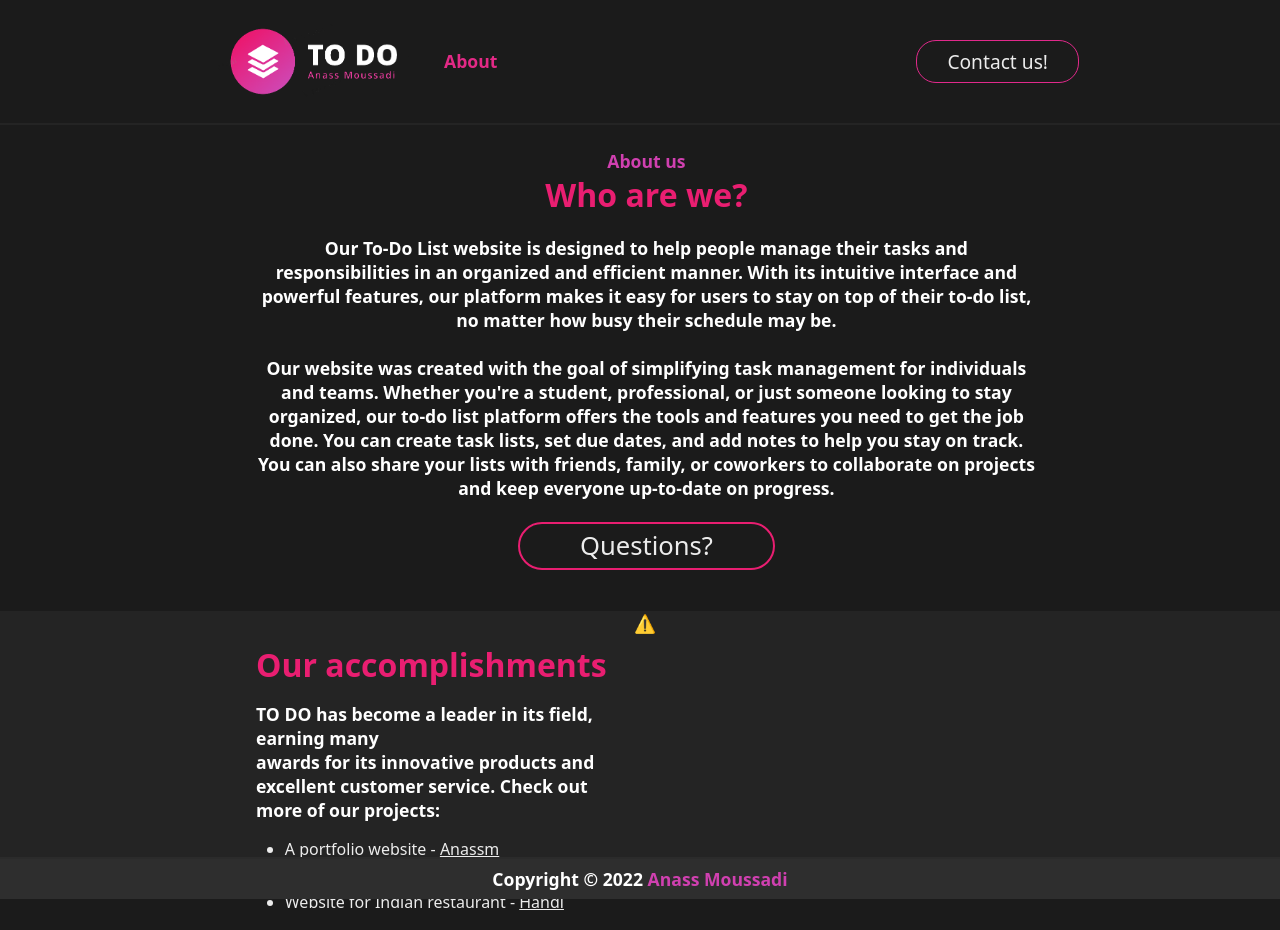
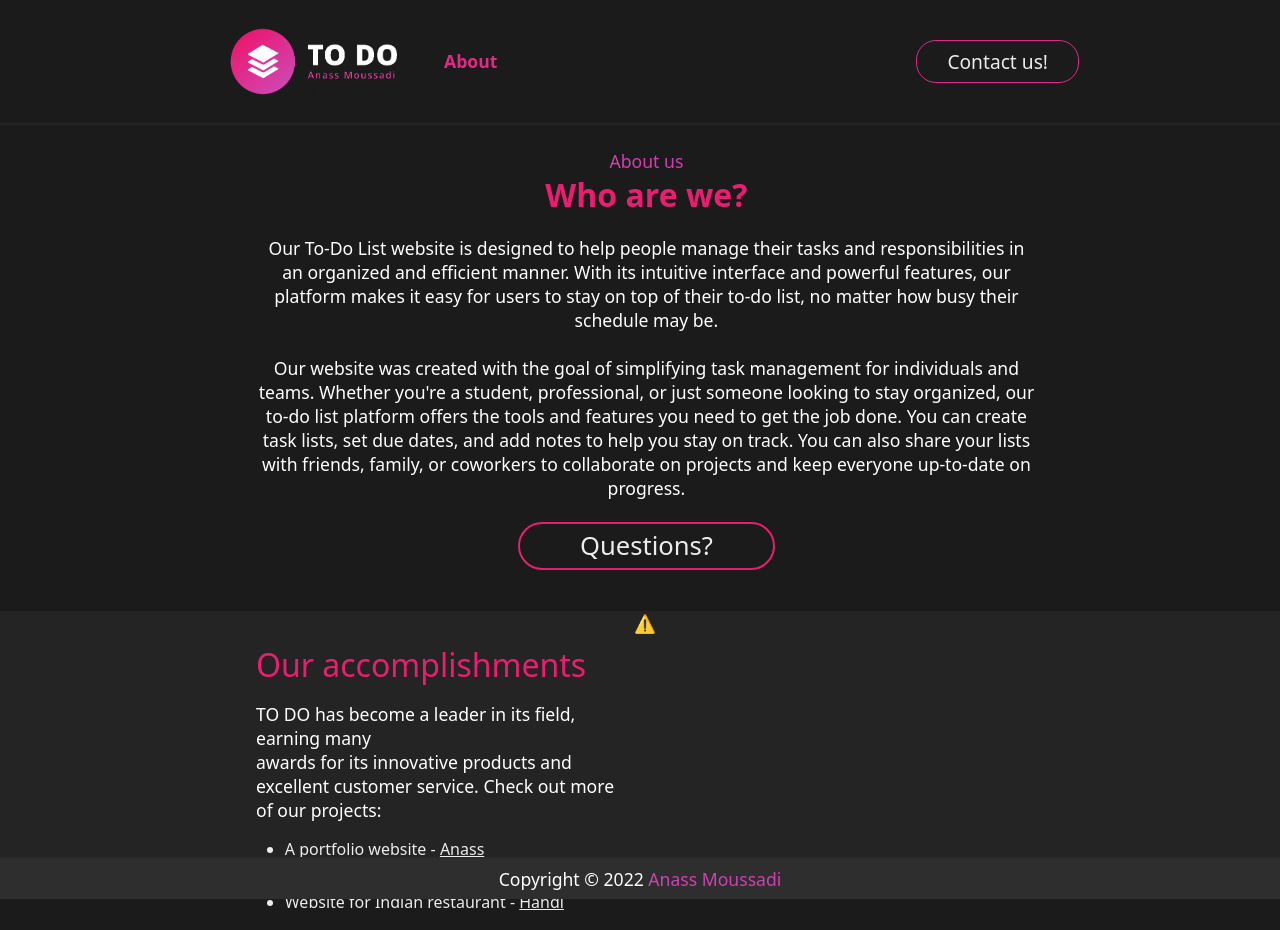
Before and after one commit to Anassm/todolist, a React (Create React App) app: page /about in a window 1280 px wide. Shown: the top 930 px of the page. Built offline with nearby package versions, Linux system fonts and the light colour scheme; no server answers.

Commit message:
maybe this time done

```diff
--- a/src/components/footer.js
+++ b/src/components/footer.js
@@ -6,7 +6,7 @@ export default function Footer() {
       <footer>
         <p>
           Copyright © {new Date().getFullYear()}{" "}
-          <a href="https://anassm.com">
+          <a href="#">
             <span>Anass Moussadi</span>
           </a>
         </p>
--- a/src/css/reset.css
+++ b/src/css/reset.css
@@ -36,7 +36,7 @@ h3,
 h4,
 h5 {
   color: #fff;
-  font-weight: 600;
+  font-weight: 400;
 }
 
 p,
--- a/src/pages/aboutpage.js
+++ b/src/pages/aboutpage.js
@@ -37,7 +37,7 @@ export default function AboutPage() {
             </p>
             <ul>
               <li>
-                A portfolio website - <a href="https://anassm.com">Anassm</a>
+                A portfolio website - <a href="#">Anass</a>
               </li>
               <li>
                 An astronomy website - <a href="#">Stargaze</a>
@@ -49,7 +49,7 @@ export default function AboutPage() {
             </ul>
             <a
               className="about-btn-block2"
-              href="https://anassm.com/my-projects"
+              href="https://github.com/Anassm/Portfolio"
             >
               See more projects →
             </a>
```
Also changed, not shown: public/index.html (+0 -23 lines), 1 other file (tests, documents, lock files or other folders).
